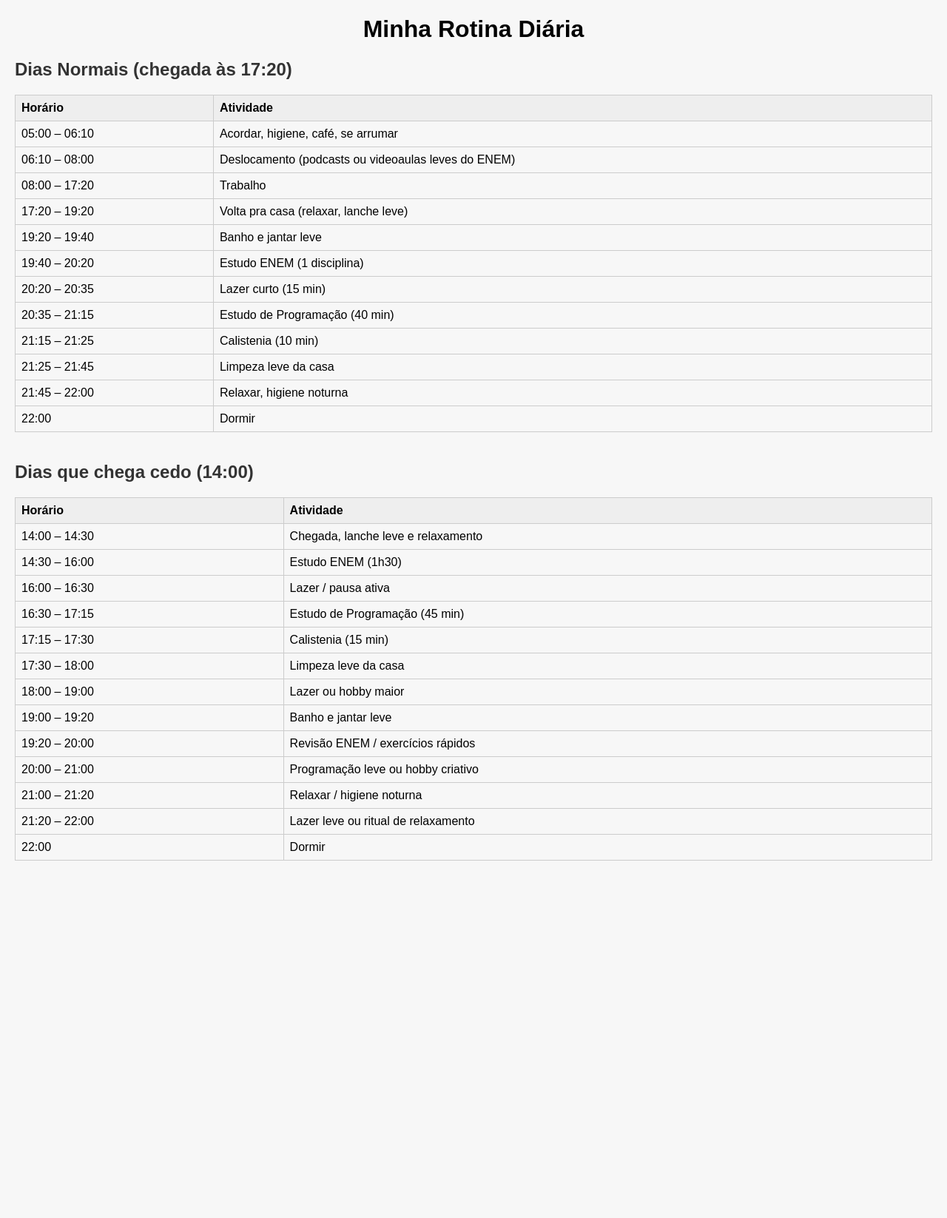
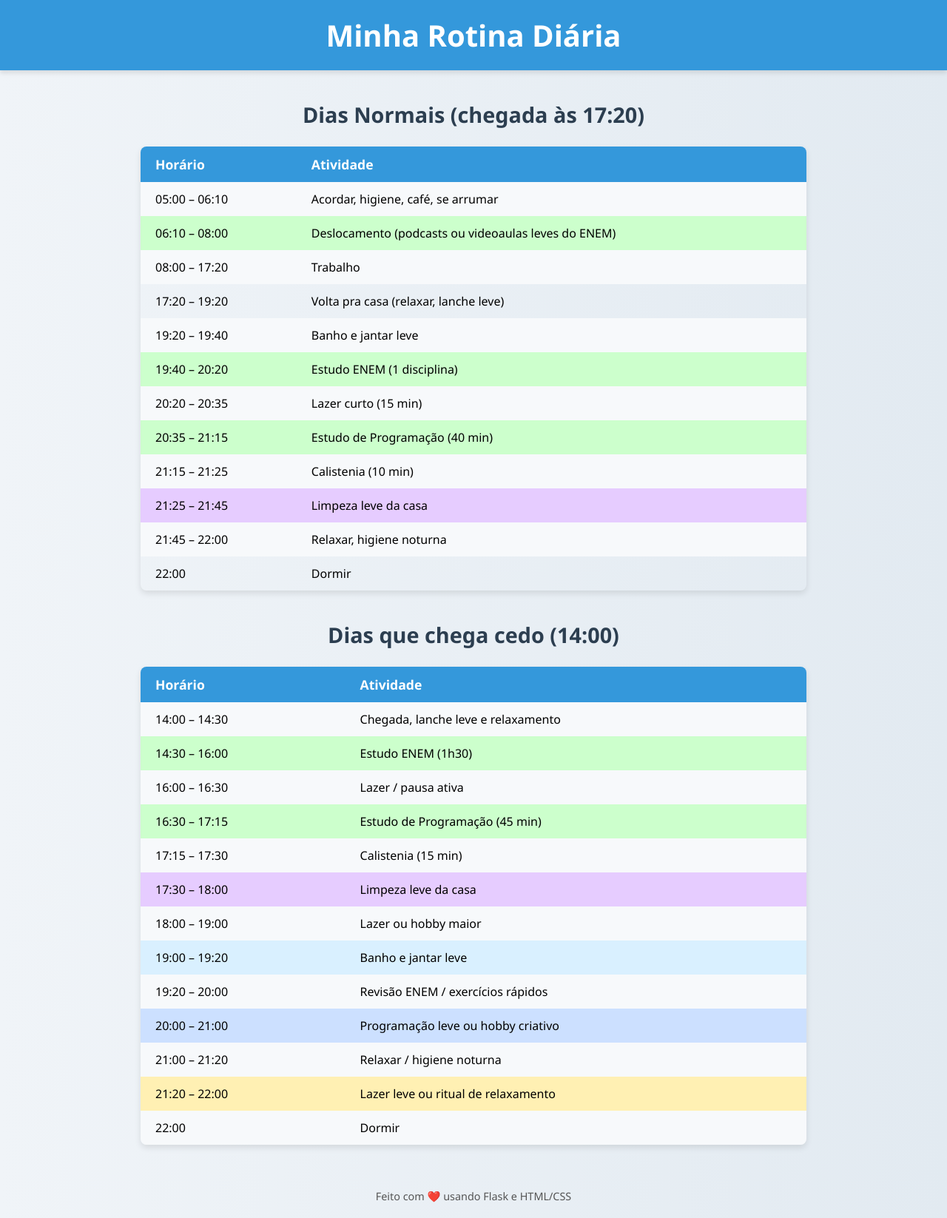
Before and after one commit to mugicristian-bit/rotinaflask161616, a Flask app: page / in a window 1280 px wide. Shown: the whole page at 74% size. Before the commit the page ends 1163 px from the top, so only its background shows below. Run offline with Flask 3, Linux system fonts and the light colour scheme.

Commit message:
index.html

```diff
--- a/templates/index.html
+++ b/templates/index.html
@@ -2,14 +2,79 @@
 <html lang="pt-br">
 <head>
     <meta charset="UTF-8">
-    <title>Minha Rotina</title>
+    <title>Minha Rotina Diária</title>
     <style>
-        body { font-family: Arial, sans-serif; margin: 20px; background-color: #f7f7f7; }
-        h1 { text-align: center; }
-        h2 { color: #333; }
-        table { width: 100%; border-collapse: collapse; margin-bottom: 40px; }
-        th, td { border: 1px solid #ccc; padding: 8px; text-align: left; }
-        th { background-color: #eee; }
+        /* Estilo geral */
+        body {
+            font-family: 'Segoe UI', Tahoma, Geneva, Verdana, sans-serif;
+            background: linear-gradient(to right, #f0f4f8, #e2eaf1);
+            margin: 0;
+            padding: 0;
+        }
+
+        h1 {
+            text-align: center;
+            color: #2c3e50;
+            padding: 20px 0;
+            font-size: 2.5em;
+            background-color: #3498db;
+            color: #fff;
+            margin: 0;
+            box-shadow: 0 4px 6px rgba(0,0,0,0.1);
+        }
+
+        h2 {
+            color: #2c3e50;
+            margin-top: 40px;
+            text-align: center;
+            font-size: 1.8em;
+        }
+
+        table {
+            width: 90%;
+            max-width: 900px;
+            margin: 20px auto 40px auto;
+            border-collapse: collapse;
+            box-shadow: 0 4px 8px rgba(0,0,0,0.1);
+            border-radius: 8px;
+            overflow: hidden;
+        }
+
+        th, td {
+            padding: 12px 20px;
+            text-align: left;
+        }
+
+        th {
+            background-color: #3498db;
+            color: white;
+            font-size: 1.1em;
+        }
+
+        tr:nth-child(even) td {
+            background-color: #f7f9fb;
+        }
+
+        /* Cores por tipo de atividade */
+        .trabalho { background-color: #ffcccc; }
+        .estudo { background-color: #ccffcc; }
+        .programacao { background-color: #cce0ff; }
+        .lazer { background-color: #fff0b3; }
+        .treino { background-color: #ffd9cc; }
+        .limpeza { background-color: #e6ccff; }
+        .banho { background-color: #d9f0ff; }
+
+        td {
+            font-size: 1em;
+        }
+
+        /* Rodapé */
+        footer {
+            text-align: center;
+            padding: 20px 0;
+            color: #555;
+            font-size: 0.9em;
+        }
     </style>
 </head>
 <body>
@@ -23,12 +88,22 @@
                 <th>Atividade</th>
             </tr>
             {% for horario, atividade in atividades %}
-            <tr>
+            <tr
+                {% if "Trabalho" in atividade %} class="trabalho"
+                {% elif "Estudo" in atividade or "ENEM" in atividade %} class="estudo"
+                {% elif "Programação" in atividade %} class="programacao"
+                {% elif "Lazer" in atividade %} class="lazer"
+                {% elif "Calistenia" in atividade %} class="treino"
+                {% elif "Limpeza" in atividade %} class="limpeza"
+                {% elif "Banho" in atividade or "jantar" in atividade %} class="banho"
+                {% endif %}>
                 <td>{{ horario }}</td>
                 <td>{{ atividade }}</td>
             </tr>
             {% endfor %}
         </table>
     {% endfor %}
+
+    <footer>Feito com ❤️ usando Flask e HTML/CSS</footer>
 </body>
 </html>
```
